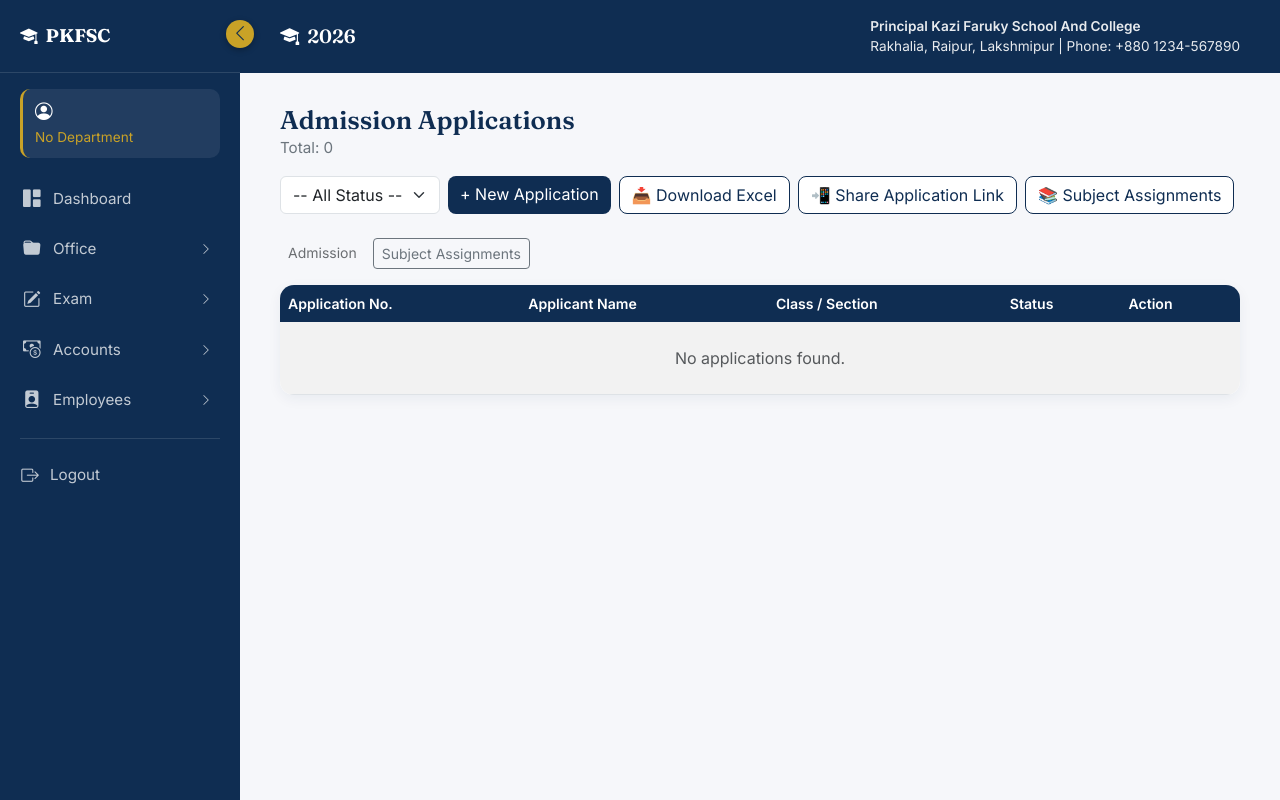
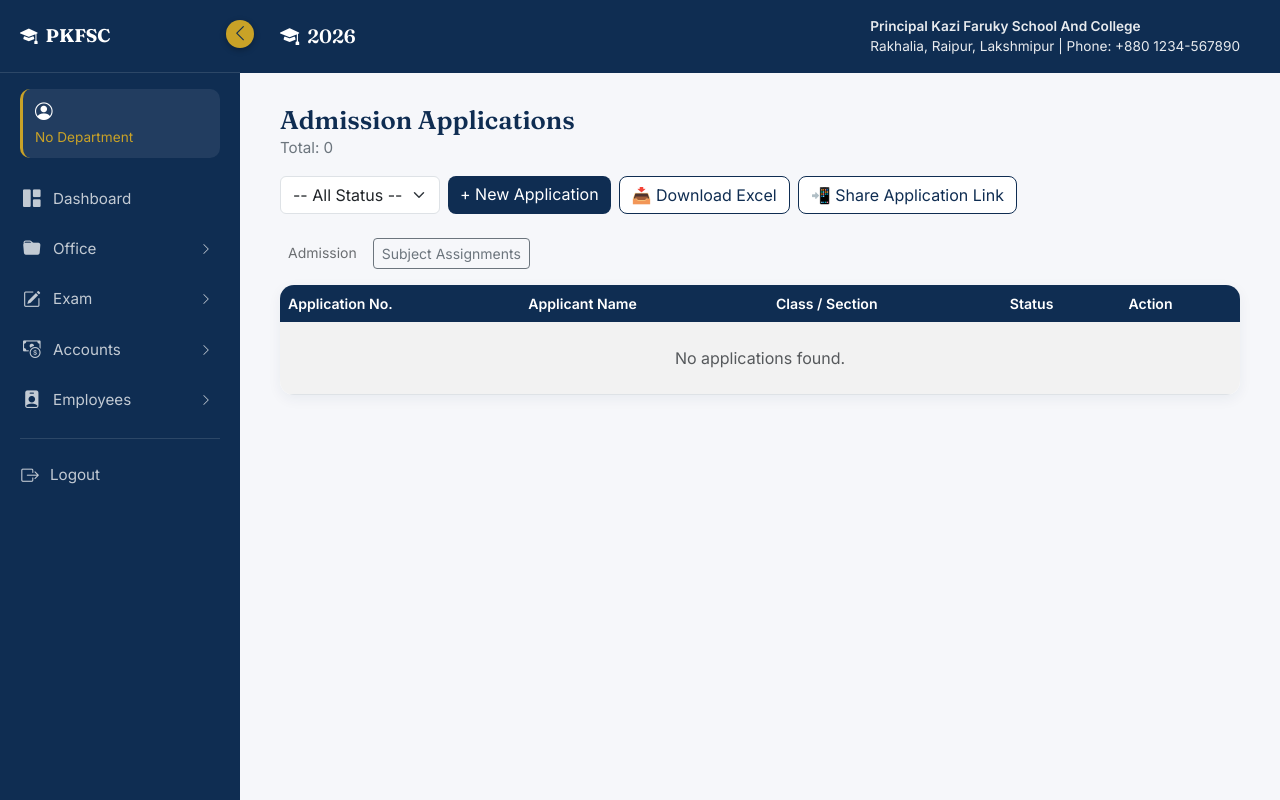
Before and after one commit to riazdzt2025-byte/school-management-system, a Django app: template students/templates/students/admission_application_list.html in a window 1280 px wide. Run offline with Django 5.2, Linux system fonts and the light colour scheme; the template is opened without the code that fills it, so the values that code supplies are empty; some libraries are stand-ins or nearby versions.

Commit message:
Fix: remove duplicate Subject Assignments link on Admission page

```diff
--- a/students/templates/students/admission_application_list.html
+++ b/students/templates/students/admission_application_list.html
@@ -30,7 +30,6 @@
         <a href="{% url 'admission' %}" class="btn btn-navy">+ New Application</a>
         <a href="{% url 'download_admission_sheet' %}?status={{ status|default:'' }}" class="btn btn-outline-navy">📥 Download Excel</a>
         <button type="button" id="share-application-link-btn" class="btn btn-outline-navy">📲 Share Application Link</button>
-        <a href="{% url 'subject_requirement_list' %}" class="btn btn-outline-navy">📚 Subject Assignments</a>
     </div>
 </div>
 
```
